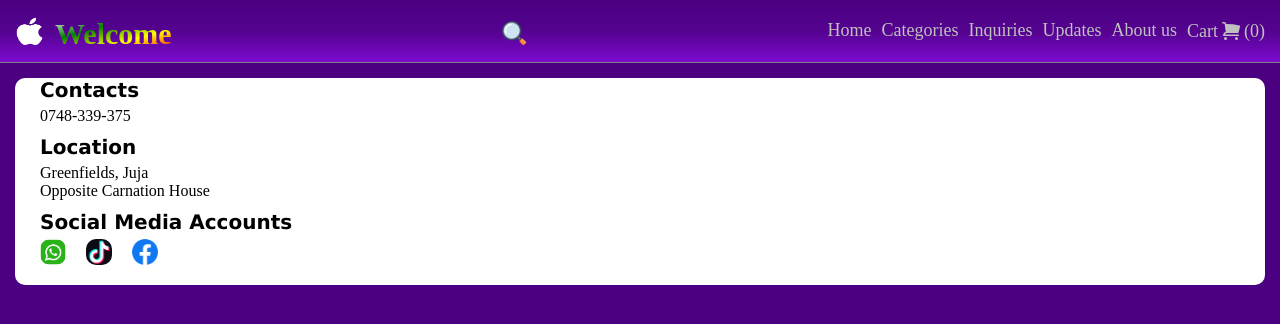
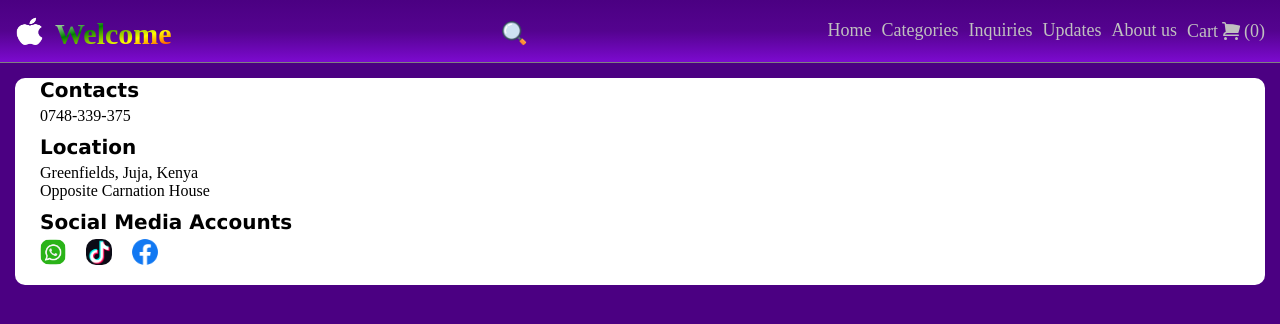
Before and after one commit to mosesmathai/juja-shop-front, a Next.js app: page /about in a window 1280 px wide. Shown: the top 324 px of the page. Built offline with nearby package versions, Linux system fonts and the light colour scheme.

Commit message:
location

```diff
--- a/pages/about.js
+++ b/pages/about.js
@@ -49,7 +49,7 @@ export default function AboutPage() {
           <AboutTitle>Contacts</AboutTitle>
           <div>0748-339-375</div>
           <AboutTitle>Location</AboutTitle>
-          <div>Greenfields, Juja</div>
+          <div>Greenfields, Juja, Kenya</div>
           <div>Opposite Carnation House</div>
           <AboutTitle>Social Media Accounts</AboutTitle>
           <SocialsWrapper>
```
